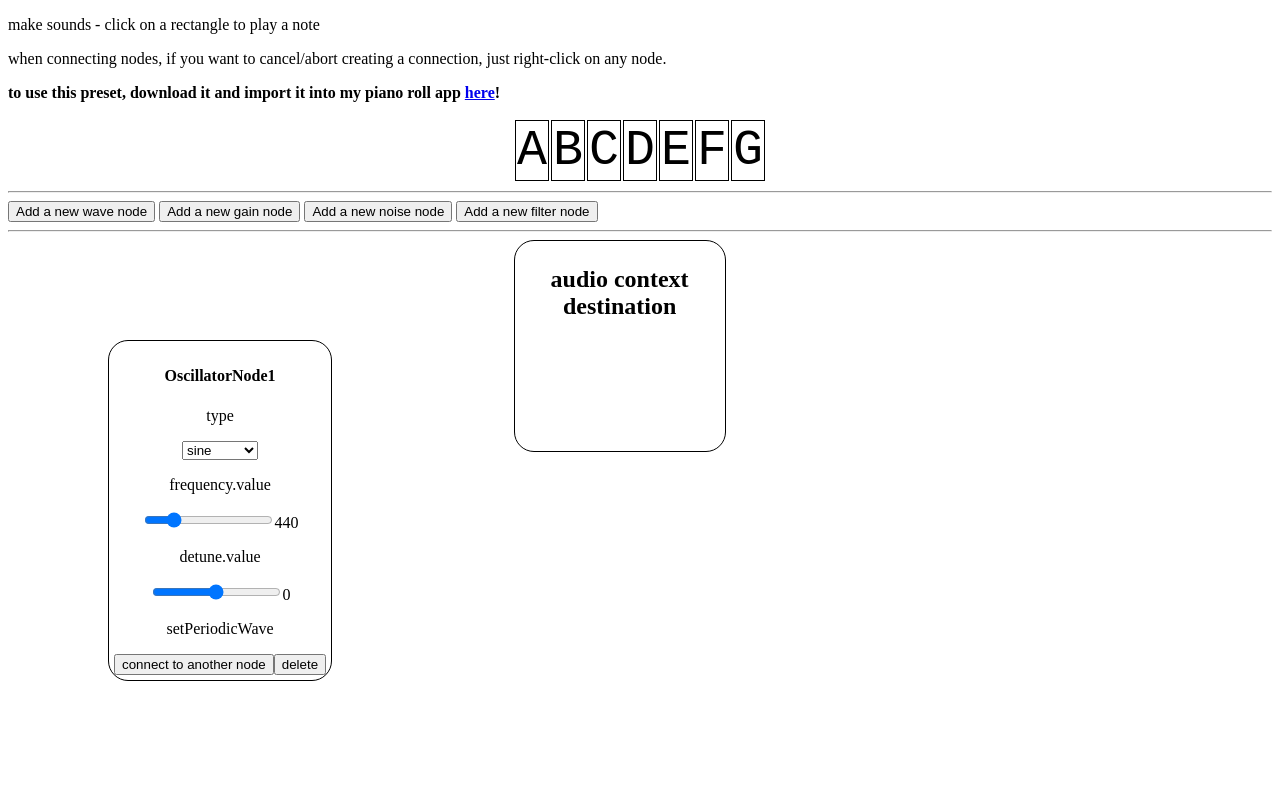
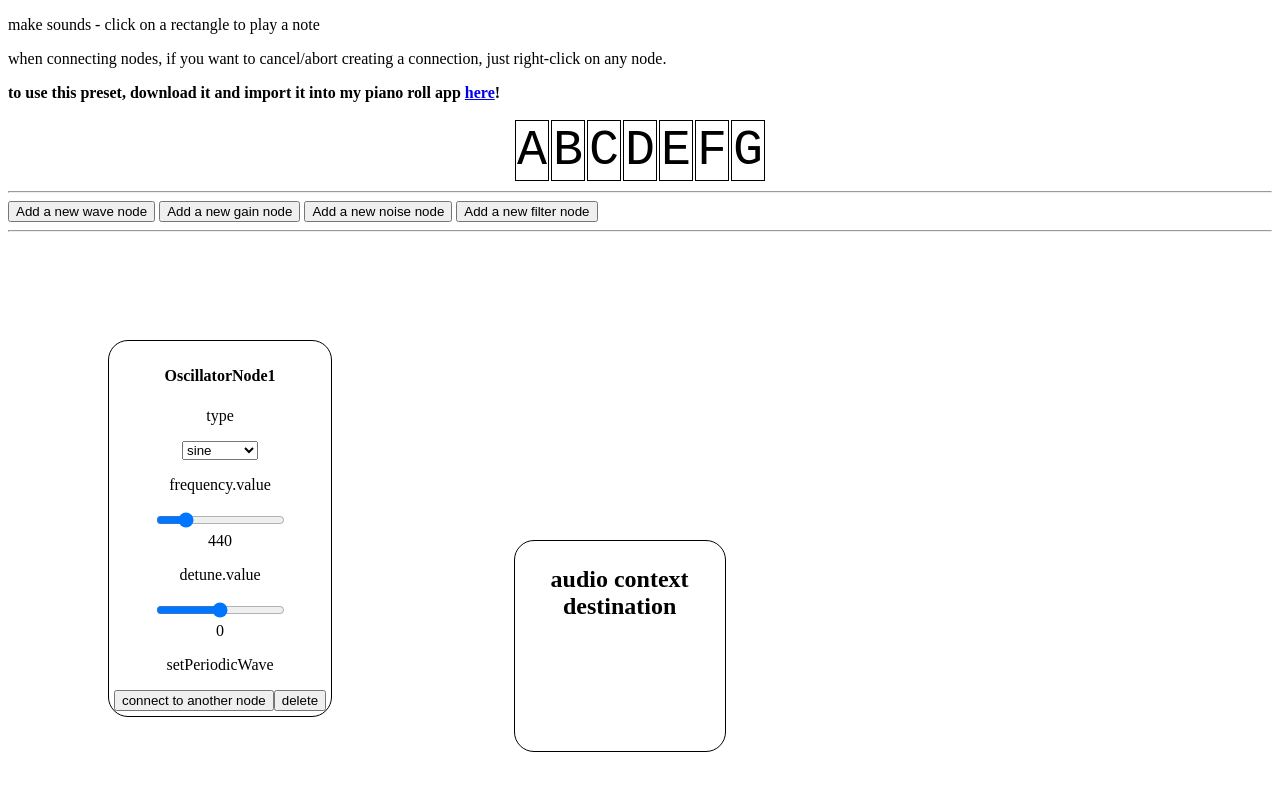
Before and after one commit to syncopika/soundmaker, a plain HTML site: page index.html in a window 1280 px wide. Both pictures are taken after a click on the button "Add a new wave node". Drawn offline with Linux system fonts and the light colour scheme.

Commit message:
more progress?

```diff
--- a/index.html
+++ b/index.html
@@ -24,6 +24,7 @@
 			position: relative;
 			width: 100%;
 			height: 100%;
+			min-height: 1000px;
 		}
 
 		#keyboard {
@@ -33,6 +34,7 @@
 		#keys {
 			margin: 0 auto;
 		}
+
 
 	</style>
 </head>
--- a/references.txt
+++ b/references.txt
@@ -6,7 +6,7 @@ https://stackoverflow.com/questions/41161094/dynamically-created-svg-elements-ar
 https://css-tricks.com/absolute-positioning-inside-relative-positioning/
 https://stackoverflow.com/questions/18932241/css-positioning-of-divs-absolute-within-relative/21740612
 
+https://stackoverflow.com/questions/20387534/prevent-mousedown-event-on-input-range-html-element-and-still-let-user-drag-slid/52007221
 
 // todo:
-
 - instead of adding the oscillator reference to the nodeStore, just add a dict of props. actually, do that for all nodes.
--- a/script.js
+++ b/script.js
@@ -1,11 +1,11 @@
 const NOTE_FREQ = {
+	"G": 783.99,
+	"F": 698.46,
+	"E": 659.25,
+	"D": 587.33,
+	"C": 523.25,
 	"B": 493.88,
 	"A": 440.00,
-	"G": 392.00,
-	"F": 349.23,
-	"E": 329.63,
-	"D": 293.66,
-	"C": 261.63,
 };
 
 let currPreset = {
@@ -31,7 +31,7 @@ function processNote(noteFreq, nodeFactory){
 
 	// probably should look at not just osc nodes but those with 0 input.
 	// i.e. OscillatorNodes, AudioBufferSourceNodes
-	let oscNodes = [...Object.keys(nodeStore)].filter((key) => key.indexOf("Oscillator") >= 0);
+	let oscNodes = [...Object.keys(nodeStore)].filter((key) => key.indexOf("Oscillator") >= 0 || key.indexOf("AudioBuffer") >= 0);
 	//console.log(oscNodes);
 
 	let nodesToStart = [];
@@ -62,21 +62,22 @@ function processNote(noteFreq, nodeFactory){
 			// make connection
 			newOsc.connect(sinkNode);
 
-			// if connection is a gain node, no need to go further
+			// if source is a gain node, no need to go further
 			if(sinkNode.id.indexOf("Gain") < 0){
 				let stack = nodeStore[sinkNode.id]["feedsInto"];
 				let newSource = sinkNode;
-				console.log(stack);
 
 				while(stack.length > 0){
-					let currSink = stack.pop();
+					let next = stack.pop();
+					let currSink = nodeStore[next].node;
+					console.log("connecting: " + newSource.constructor.name + " to: " + currSink.constructor.name);
+
 					newSource.connect(currSink);
 					newSource = currSink;
-					let next = nodeStore[currSink.id]["feedsInto"].filter((name) => name.indexOf("Destination") < 0);
-					stack = stack.concat(next);
+					nextConnections = nodeStore[next]["feedsInto"].filter((name) => name.indexOf("Destination") < 0);
+					stack = stack.concat(nextConnections);
 				}
 			}
-
 		});
 	});
 
@@ -201,6 +202,11 @@ function drawLineBetween(htmlElement1, htmlElement2){
 	line.setAttribute('x2', element2x);
 	line.setAttribute('y2', element2y);
 
+	let maxWidth = Math.max(element1x, element2x) + 200;
+	let maxHeight = Math.max(element1y, element2y) + 200;
+	svg.style.height = parseInt(svg.style.height) < maxHeight ? (maxHeight + "px") : svg.style.height;
+	svg.style.width = parseInt(svg.style.width) < maxWidth ? (maxWidth + "px") : svg.style.width;
+
 	svg.appendChild(line);
 }
 
@@ -241,25 +247,63 @@ class NodeFactory extends AudioContext {
 		this.nodeColors = {}; // different background color for each kind of node element
 
 
-		// for deciding the ranges for certain parameter values
+		// for deciding the ranges and stuff for certain parameter values
 		this.valueRanges = {
-			"frequency": {
-				"min": 300,
-				"default": 440,
-				"max": 1000,
-				"step": 1
-			}, // min, default, max, step
+			"OscillatorNode": {
 				"detune": {
 					"min": -1200,
 					"default": 0,
 					"max": 1200,
 					"step": 1
 				},
+				"frequency": {
+					"min": 300,
+					"default": 440,
+					"max": 1000,
+					"step": 1
+				}
+			},
+			"GainNode": {
 				"gain": {
 					"min": 0,
 					"default": 0.3,
 					"max": 2,
 					"step": 0.05
+				}
+			},
+			"AudioBufferSourceNode": {
+				"detune": {
+					"min": -1200,
+					"default": 0,
+					"max": 1200,
+					"step": 1
+				}
+			},
+			"BiquadFilterNode": {
+				"gain": {
+					"max": 40,
+					"min": -40,
+					"default": 0,
+					"step": 1
+				},
+				"Q": {
+					"max": 1000,
+					"min": 0.0001,
+					"default": 1,
+					"step": .05
+				},
+				"detune": {
+					"min": -1200,
+					"default": 0,
+					"max": 1200,
+					"step": 1
+				},
+				"frequency": {
+					"min": 300,
+					"default": 440,
+					"max": 1000,
+					"step": 1
+				}
 			},
 			"waveType": [
 				"sine",
@@ -290,7 +334,7 @@ class NodeFactory extends AudioContext {
 		audioCtxDest.style.height = "200px";
 		audioCtxDest.style.textAlign = "center";
 		audioCtxDest.style.position = "absolute";
-		audioCtxDest.style.top = "60%";
+		audioCtxDest.style.top = "30%";
 		audioCtxDest.style.left = "40%";
 		audioCtxDest.style.zIndex = "10";
 		let title = document.createElement("h2");
@@ -316,10 +360,6 @@ class NodeFactory extends AudioContext {
 		// when a note is played multiple times, each time a new oscillator needs to
 		// be created. but we can save the properties of the oscillator and reuse that data.
 		// so basically we create a dummy oscillator for the purposes of storing information (as a template)
-
-		// should set it with default params, then let the user change them after clicking on the note in the UI
-		// should have another function that creates the node in the backend, and also the corresponding UI element.
-		// clicking on that element will open up a menu to allow the user to change parameters.
 		let osc = this.audioContext.createOscillator();
 		// default params
 		osc.frequency.value = 440; // A @ 440 Hz
@@ -469,6 +509,8 @@ class NodeFactory extends AudioContext {
 			}
 
 			function moveNode(evt){
+				//evt.stopPropagation();
+				//evt.preventDefault();
 				if(!evt.target.classList.contains("nodeElement")){
 					return;
 				}
@@ -503,19 +545,21 @@ class NodeFactory extends AudioContext {
 			if(isNumValue){
 				// what kind of param is it
 				//console.log(prop);
+				let props = this.valueRanges[node.constructor.name][prop];
+
 				let slider = document.createElement('input');
 				slider.id = uiElement.id + "." + text;
 				slider.setAttribute('type', 'range');
-				slider.setAttribute('max', this.valueRanges[prop] ? this.valueRanges[prop]['max'] : 0.5);
-				slider.setAttribute('min', this.valueRanges[prop] ? this.valueRanges[prop]['min'] : 0.0);
-				slider.setAttribute('step', this.valueRanges[prop] ? this.valueRanges[prop]['step'] : 0.01);
-				slider.setAttribute('value', this.valueRanges[prop] ? this.valueRanges[prop]['default'] : 0.08);
+				slider.setAttribute('max', props ? props['max'] : 0.5);
+				slider.setAttribute('min', props ? props['min'] : 0.0);
+				slider.setAttribute('step', props ? props['step'] : 0.01);
+				slider.setAttribute('value', props ? props['default'] : 0.08);
 
 				let label = document.createElement('span');
 				label.id = uiElement.id + "-value";
 				label.textContent = slider.getAttribute('value');
 
-				slider.addEventListener('change', function(evt){
+				slider.addEventListener('input', function(evt){
 					let newVal = parseFloat(evt.target.value);
 					label.textContent = newVal;
 
@@ -525,6 +569,7 @@ class NodeFactory extends AudioContext {
 				});
 
 				uiElement.appendChild(slider);
+				uiElement.appendChild(document.createElement('br'));
 				uiElement.appendChild(label);
 				uiElement.appendChild(document.createElement('br'));
 			}else{
@@ -534,7 +579,6 @@ class NodeFactory extends AudioContext {
 					dropdown.id = uiElement.id + "." + text;
 					let options = [];
 					if(node.constructor.name.indexOf("Oscillator") >= 0){
-						// only oscillators should have wave types?
 						// use waveType
 						options = this.valueRanges["waveType"];
 					}else{
@@ -653,8 +697,6 @@ class NodeFactory extends AudioContext {
 					otherNode.addEventListener("click", selectNodeToConnectTo);
 				}
 			})
-
-
 		});
 		uiElement.appendChild(connectButton);
 
@@ -751,6 +793,12 @@ function setupKeyboard(keyboard, nodeFactory){
 }
 setupKeyboard(notes, soundMaker.nodeFactory);
 
+
+
+
+
+
+
 ///////// TESTS
 function Test1(){
 	let sm = new SoundMaker();
```
Lines whose indentation alone changed are shown as unchanged.
